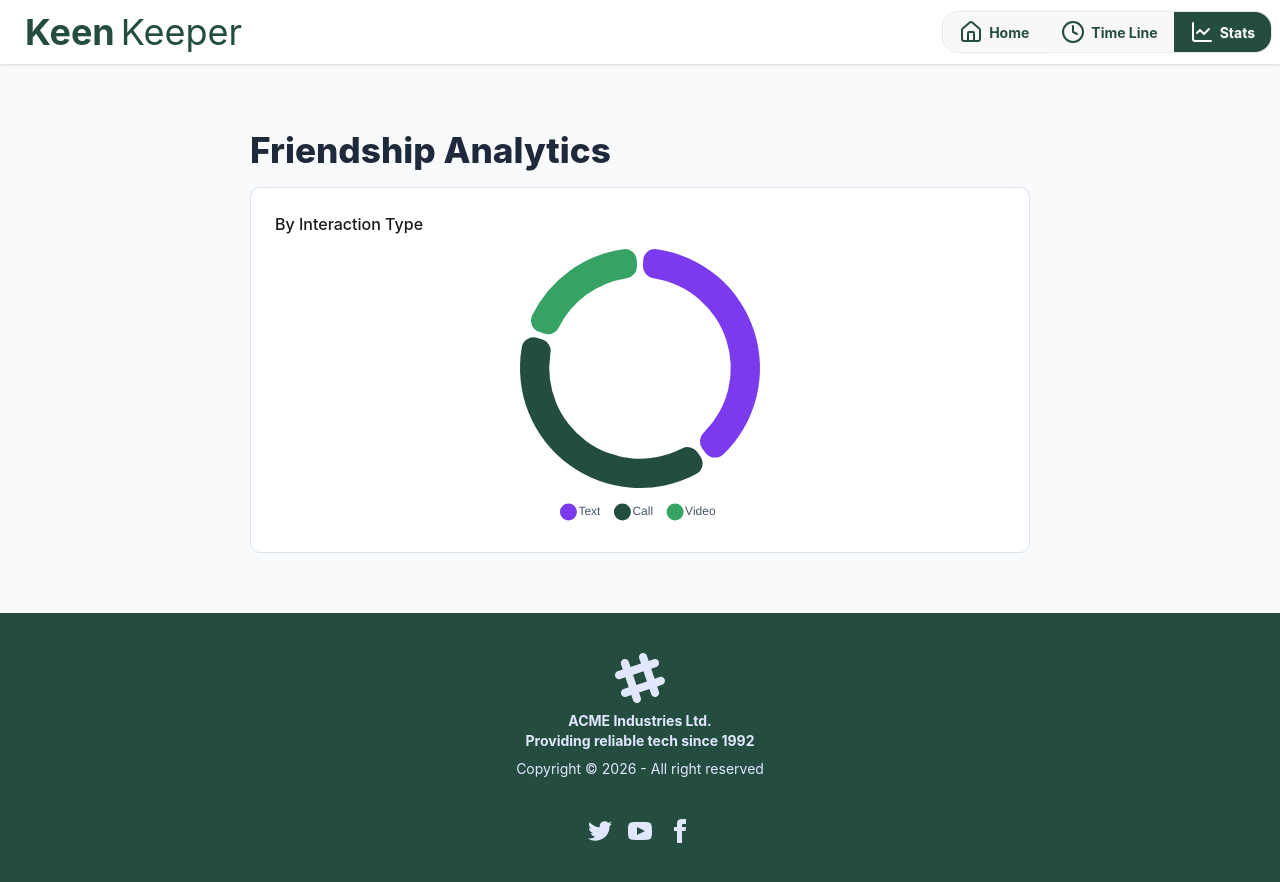
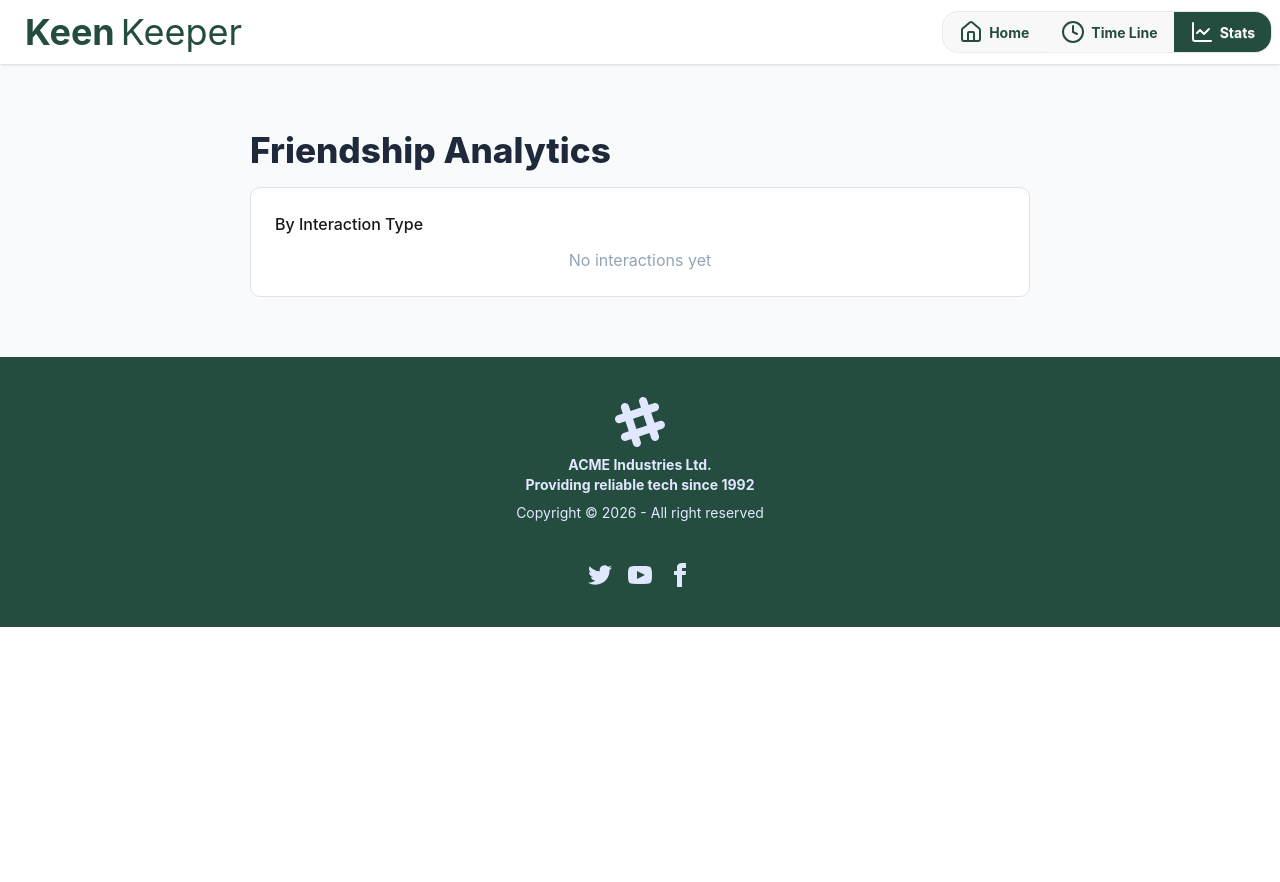
Before and after one commit to nurmahammadmondol/Keen-Keeper, a React (Vite) app: page /stats in a window 1280 px wide. After the commit the page ends 800 px from the top, so only its background shows below. Built offline with nearby package versions, Linux system fonts and the light colour scheme.

Commit message:
update code

```diff
--- a/src/Components/Statas/FriendshipAnalytics.jsx
+++ b/src/Components/Statas/FriendshipAnalytics.jsx
@@ -11,7 +11,7 @@ const TYPES = [
 
 export default function FriendshipAnalytics({ interactions = [] }) {
   const counts = TYPES.map(
-    (t) => interactions.filter((i) => i.type === t.key).length
+    (t) => interactions.filter((i) => i.type === t.key).length,
   );
 
   const data = {
@@ -22,7 +22,7 @@ export default function FriendshipAnalytics({ interactions = [] }) {
         backgroundColor: TYPES.map((t) => t.color),
         borderWidth: 0,
         borderRadius: 12, // rounded segment
-        spacing: 6,       // segment er majhe fanka
+        spacing: 6, // segment er majhe fanka
       },
     ],
   };
@@ -45,7 +45,14 @@ export default function FriendshipAnalytics({ interactions = [] }) {
 
   return (
     <div style={{ maxWidth: 820, margin: "0 auto", padding: 20 }}>
-      <h1 style={{ fontSize: "2.2rem", fontWeight: 800, color: "#1e293b" , marginBottom: '10px'}}>
+      <h1
+        style={{
+          fontSize: "2.2rem",
+          fontWeight: 800,
+          color: "#1e293b",
+          marginBottom: "10px",
+        }}
+      >
         Friendship Analytics
       </h1>
 
@@ -60,10 +67,15 @@ export default function FriendshipAnalytics({ interactions = [] }) {
         <h2 style={{ fontSize: "1rem", fontWeight: 500, margin: "0 0 12px" }}>
           By Interaction Type
         </h2>
-
-        <div style={{ width: 280, margin: "0 auto" }}>
-          <Doughnut data={data} options={options} />
-        </div>
+        {interactions.length === 0 ? (
+          <p style={{ textAlign: "center", color: "#94a3b8" }}>
+            No interactions yet
+          </p>
+        ) : (
+          <div style={{ width: 280, margin: "0 auto" }}>
+            <Doughnut data={data} options={options} />
+          </div>
+        )}
       </div>
     </div>
   );
--- a/src/Components/Statas/Stats.jsx
+++ b/src/Components/Statas/Stats.jsx
@@ -1,18 +1,15 @@
+import { useContext } from "react";
 import FriendshipAnalytics from "./FriendshipAnalytics";
+import { DataContext } from "../Context/FriendsContext";
 
 const Stats = () => {
-  const interactions = [
-    { friend: "Rafi", type: "Text" },
-    { friend: "Rafi", type: "Call" },
-    { friend: "Nabila", type: "Video" },
-    { friend: "Sakib", type: "Call" },
-    { friend: "Tania", type: "Text" },
-  ];
+  const {checkIn}=useContext(DataContext)
+
 
   return (
     <div>
 
-      <FriendshipAnalytics interactions={interactions}></FriendshipAnalytics>
+      <FriendshipAnalytics interactions={checkIn}></FriendshipAnalytics>
     </div>
   );
 };
```
